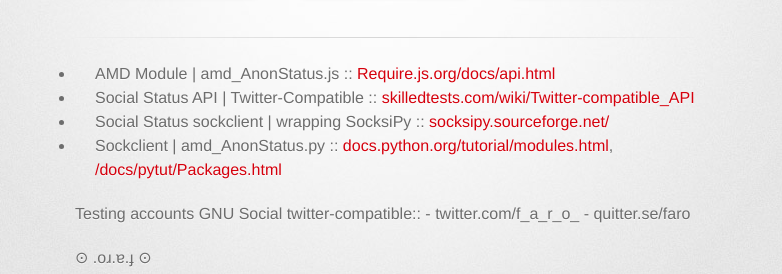
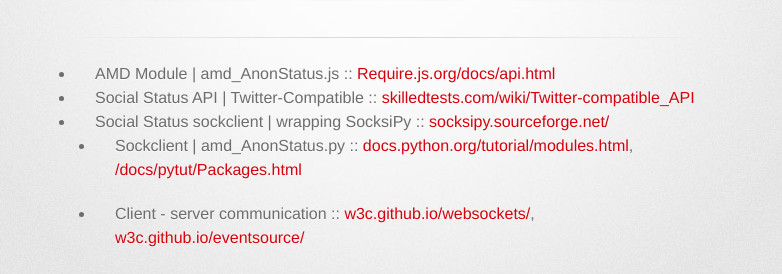
Before and after one commit to martinsantome/FARO_twitter_ear, a plain HTML site: page index.html in a window 1280 px wide. Shown: the part 209-483 px from the top of the page, without its empty margins (255-1037 px from the left). Drawn offline with Linux system fonts and the light colour scheme; a web font is replaced by a local one.

Commit message:
Update index.html

```diff
--- a/index.html
+++ b/index.html
@@ -35,9 +35,14 @@
 
             <li>AMD Module | amd_AnonStatus.js :: <a href="http://requirejs.org/docs/api.html">Require.js.org/docs/api.html</a></li>
             <li>Social Status API | Twitter-Compatible :: <a href="http://skilledtests.com/wiki/Twitter-compatible_API">skilledtests.com/wiki/Twitter-compatible_API</a></li>
-            <li>Social Status sockclient | wrapping SocksiPy :: <a href="http://socksipy.sourceforge.net/">socksipy.sourceforge.net/</a></li>
-            <li>Sockclient | amd_AnonStatus.py :: <a href="http://docs.python.org/tutorial/modules.html">docs.python.org/tutorial/modules.html</a>,
+            <li>Social Status sockclient | wrapping SocksiPy :: <a href="http://socksipy.sourceforge.net/">socksipy.sourceforge.net/</a>
+              <ul>
+                <li>Sockclient | amd_AnonStatus.py :: <a href="http://docs.python.org/tutorial/modules.html">docs.python.org/tutorial/modules.html</a>,
             <a href="http://www.network-theory.co.uk/docs/pytut/Packages.html">/docs/pytut/Packages.html</a></p></li>
+                <li>Client - server communication :: <a href="https://w3c.github.io/websockets/">w3c.github.io/websockets/</a>,
+            <a href="https://w3c.github.io/eventsource/">w3c.github.io/eventsource/</a></p></li>
+              </ul>
+            </li>
             </ul>
 
             <p></p>Testing accounts GNU Social twitter-compatible::
```
